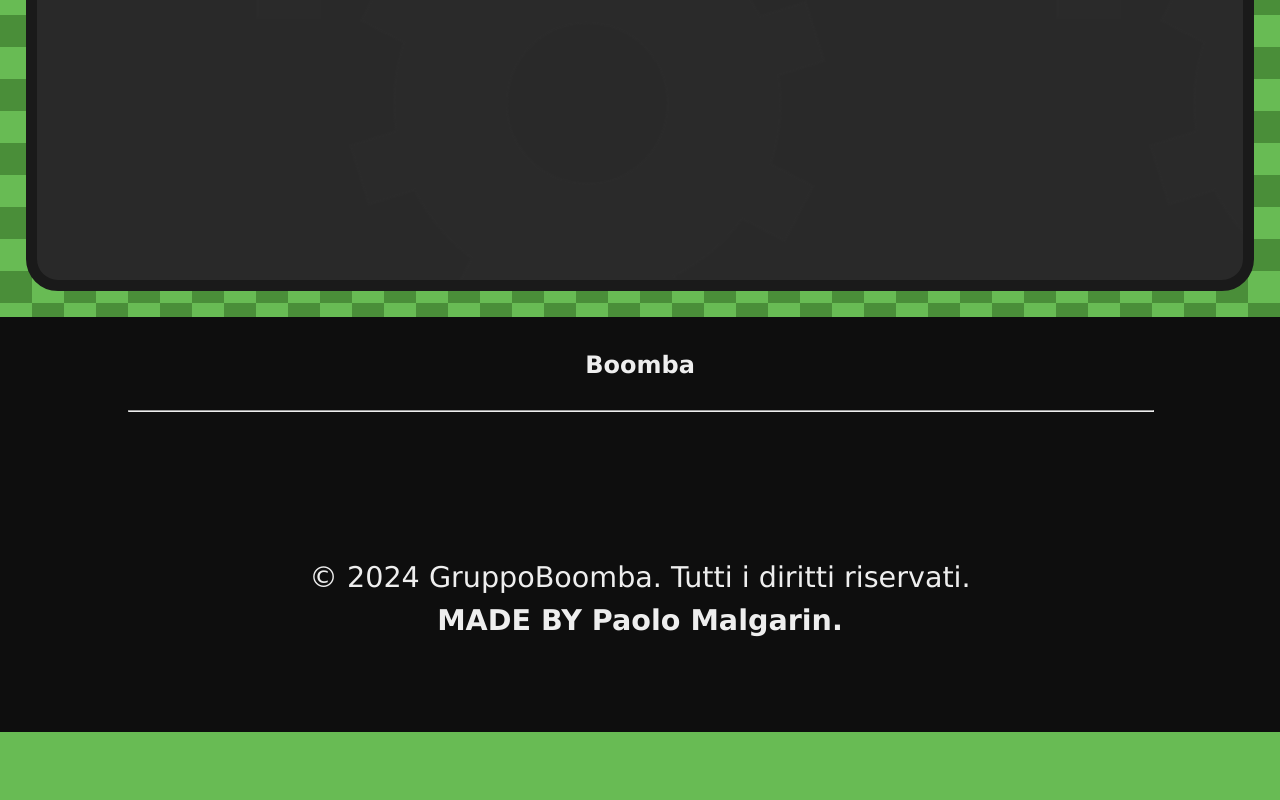
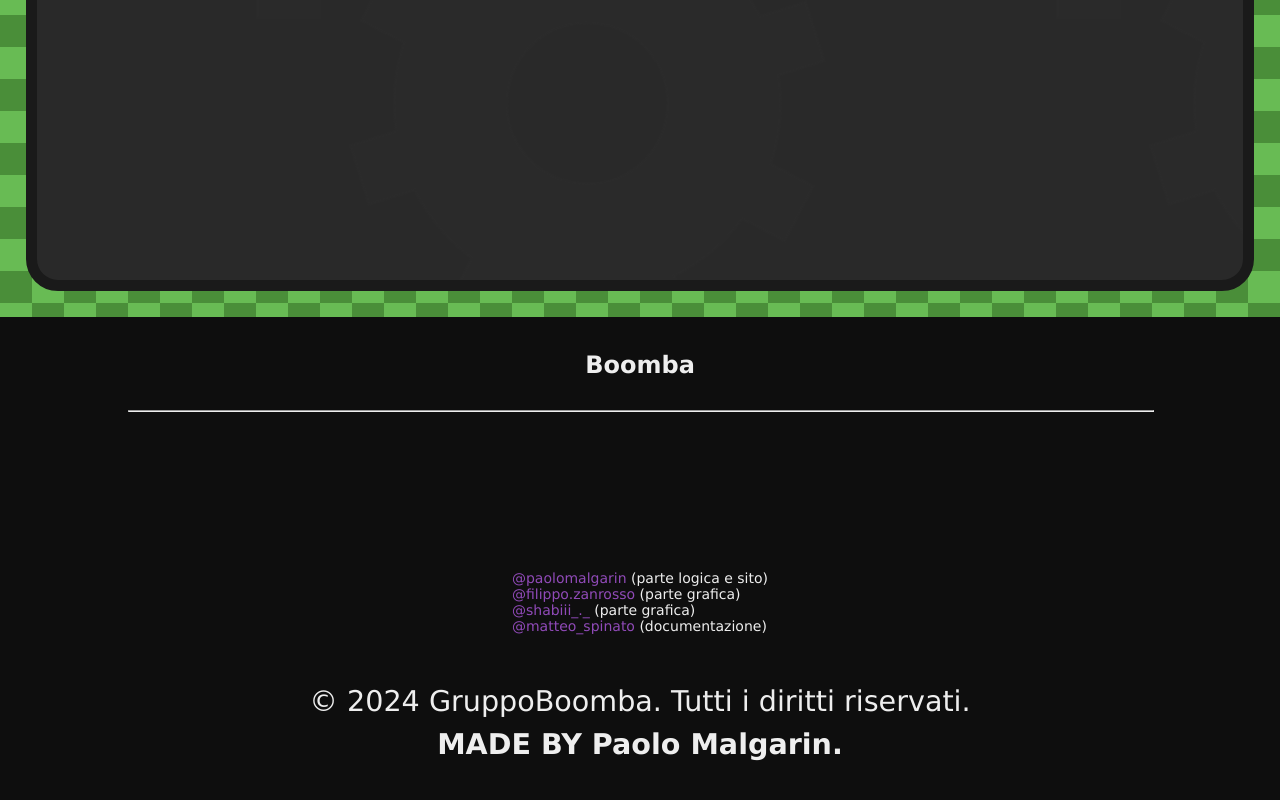
Before and after one commit to paolomalgarin/Boomba, a React (Vite) app: page / in a window 1280 px wide. Shown: the part 9073-9873 px from the top of the page. Before the commit the page ends 9805 px from the top, so only its background shows below. Built offline with nearby package versions, Linux system fonts and the light colour scheme.

Commit message:
about update

```diff
--- a/src/App.jsx
+++ b/src/App.jsx
@@ -53,7 +53,6 @@ function App() {
       link: "#credits",
     },
   ]
-
   const cardsData = [  //dati delle cards degli elementi
     {
       id: 0,
@@ -140,6 +139,32 @@ function App() {
       desc: "Il numero 8 indica che in tutti e 8 i blocchi adiacenti c'è una mina.",
     },
   ]
+  const attributions = [
+    {
+      id: 0,
+      description: "parte logica e sito",
+      name: "@paolomalgarin",
+      url: "https://www.instagram.com/paolomalgarin/",
+    },
+    {
+      id: 1,
+      description: "parte grafica",
+      name: "@filippo.zanrosso",
+      url: "https://www.instagram.com/filippo.zanrosso/",
+    },
+    {
+      id: 2,
+      description: "parte grafica",
+      name: "@shabiii_._",
+      url: "https://www.instagram.com/shabiii_._/",
+    },
+    {
+      id: 3,
+      description: "documentazione",
+      name: "@matteo_spinato",
+      url: "https://www.instagram.com/matteo_spinato/",
+    },
+  ]
 
 
   //---------------------------------------------------- FUNZIONE ----------------------------------------------------
@@ -151,7 +176,7 @@ function App() {
       <ItemShowcase cards={cardsData} title={"elementi"} />
       <RulesItem id="rules" />
       <DataSheetItem id="datasheet" />
-      <Footer attributions={[{ id: 0 }]} id="credits" />
+      <Footer attributions={attributions} id="credits" />
     </>
   )
 
--- a/src/components/Footer.jsx
+++ b/src/components/Footer.jsx
@@ -10,20 +10,23 @@ function Footer({ attributions, id }) {
                 Boomba
             </div>
             <hr />
-            <div className="copiright">
-                © 2024 GruppoBoomba. Tutti i diritti riservati.<br />
-                <strong>MADE BY Paolo Malgarin.</strong>
-            </div>
             <div className="attribution">
                 {
                     attributions
                         .map((attr) => (
-                            <a href={attr.url} target="_blank" key={attr.id}>
-                                {attr.description}
-                            </a>
+                            <span>
+                                <a href={attr.url} target="_blank" key={attr.id}>
+                                    {attr.name}
+                                </a>
+                                &nbsp;({attr.description})
+                            </span>
                         ))
 
                 }
+            </div>
+            <div className="copiright">
+                © 2024 GruppoBoomba. Tutti i diritti riservati.<br />
+                <strong>MADE BY Paolo Malgarin.</strong>
             </div>
         </footer>
     )
--- a/src/style/Footer.css
+++ b/src/style/Footer.css
@@ -8,6 +8,9 @@
     font-size: 14px;
     padding-top: 10px;
     padding-bottom: 74px;
+    display: flex;
+    flex-direction: column;
+    align-items: center;
 }
 
 .footer .copyright {
@@ -67,15 +70,25 @@
 
 
 /* -------------------- CONTENITORE ATTRIBUTIONS X LICENZE FREE -------------------- */
-.footer .attribution{
+.footer .attribution {
     width: 100%;
     text-align: center;
+    padding: 30px 0;
+    width: fit-content;
 }
 
-.footer .attribution a{
+.footer .attribution span {
+    display: block;
+    text-align: left;
+}
+
+.footer .attribution a {
     text-decoration: none;
-    color: #eee;
-    font-size: x-small;
+    color: #bb5ef1c0;
+}
+
+.footer .attribution a:hover {
+    color: #bb5ef1;
 }
 
 
```
